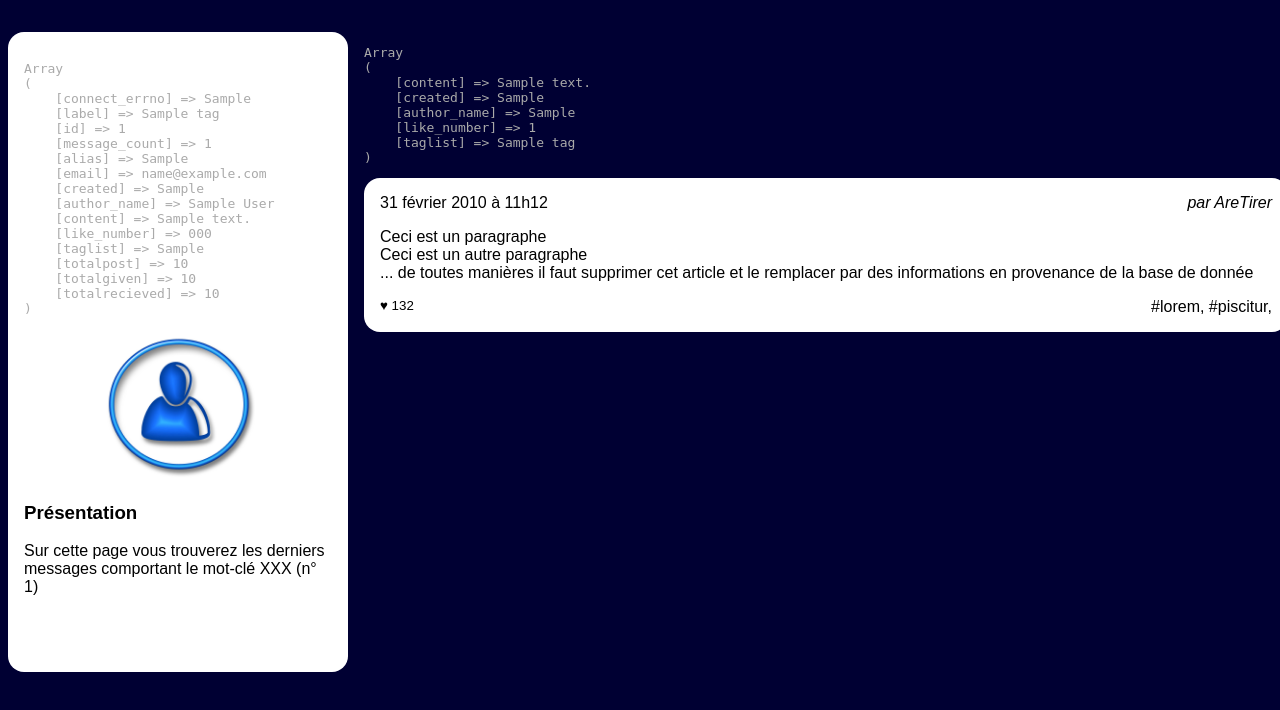
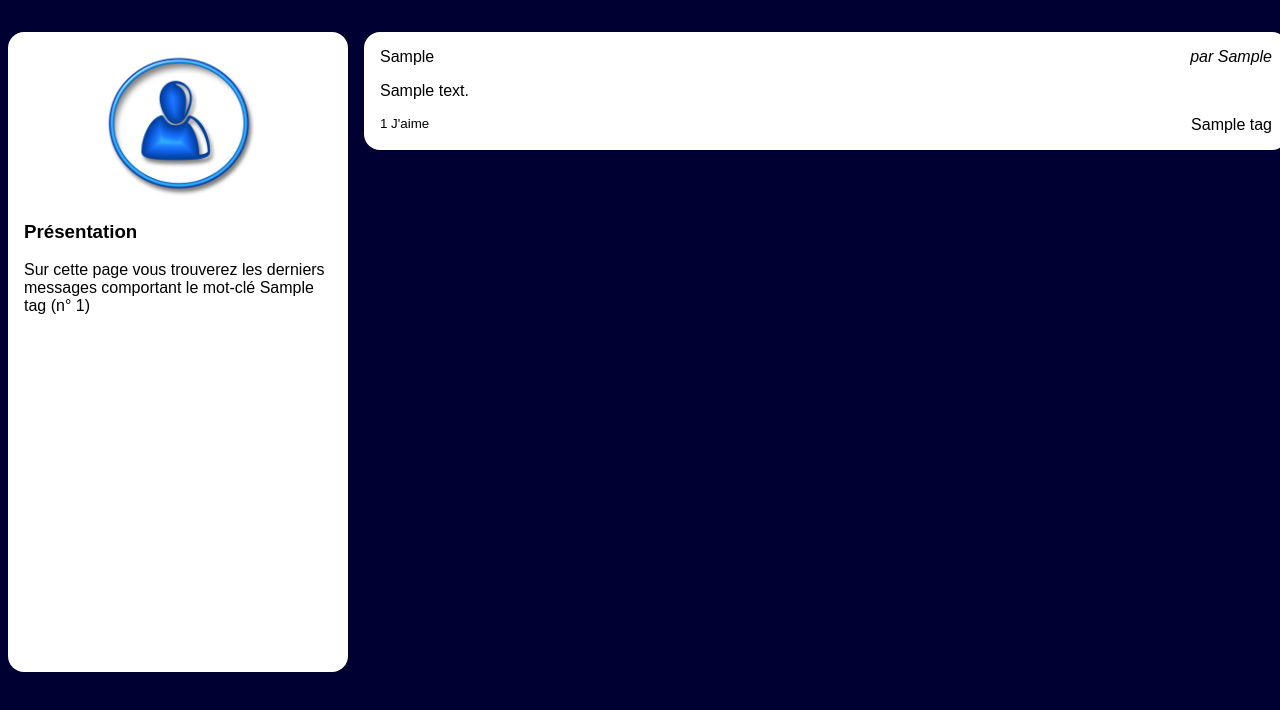
Before and after one commit to boris-valero/social_network, a PHP site: page /tags.php?tag_id=1 in a window 1280 px wide. Shown: the part 90-800 px from the top of the page. Run offline with PHP 8.4, Linux system fonts and the light colour scheme; tables that the repository leaves empty or names only in its code hold one stand-in row (values such as "Sample post").

Commit message:
Update Tags.php

```diff
--- a/tags.php
+++ b/tags.php
@@ -22,53 +22,32 @@
                     <li><a href="followers.php?user_id=5">Mes suiveurs</a></li>
                     <li><a href="subscriptions.php?user_id=5">Mes abonnements</a></li>
                 </ul>
-
             </nav>
         </header>
         <div id="wrapper">
             <?php
-            /**
-             * Cette page est similaire à wall.php ou feed.php
-             * mais elle porte sur les mots-clés (tags)
-             */
-            /**
-             * Etape 1: Le mur concerne un mot-clé en particulier
-             */
             $tagId = intval($_GET['tag_id']);
             ?>
             <?php
-            /**
-             * Etape 2: se connecter à la base de donnée
-             */
-            $mysqli = new mysqli("localhost", "root", "root", "socialnetwork");
+            $mysqli = new mysqli("localhost", "root", "getenv('DB_PASS')", "socialnetwork");
             ?>
-
             <aside>
                 <?php
-                /**
-                 * Etape 3: récupérer le nom du mot-clé
-                 */
                 $laQuestionEnSql = "SELECT * FROM tags WHERE id= '$tagId' ";
                 $lesInformations = $mysqli->query($laQuestionEnSql);
                 $tag = $lesInformations->fetch_assoc();
-                //@todo: afficher le résultat de la ligne ci dessous, remplacer XXX par le label et effacer la ligne ci-dessous
-                echo "<pre>" . print_r($tag, 1) . "</pre>";
                 ?>
                 <img src="user.jpg" alt="Portrait de l'utilisatrice"/>
                 <section>
                     <h3>Présentation</h3>
                     <p>Sur cette page vous trouverez les derniers messages comportant
-                        le mot-clé XXX
+                        le mot-clé <?php echo htmlspecialchars($tag['label']) ?>
                         (n° <?php echo $tagId ?>)
                     </p>
-
                 </section>
             </aside>
             <main>
                 <?php
-                /**
-                 * Etape 3: récupérer tous les messages avec un mot clé donné
-                 */
                 $laQuestionEnSql = "
                     SELECT posts.content,
                     posts.created,
@@ -90,36 +69,32 @@
                 {
                     echo("Échec de la requete : " . $mysqli->error);
                 }
-
-                /**
-                 * Etape 4: @todo Parcourir les messsages et remplir correctement le HTML avec les bonnes valeurs php
-                 */
                 while ($post = $lesInformations->fetch_assoc())
                 {
-
-                    echo "<pre>" . print_r($post, 1) . "</pre>";
                     ?>
                     <article>
                         <h3>
-                            <time datetime='2020-02-01 11:12:13' >31 février 2010 à 11h12</time>
+                            <time datetime='<?php echo htmlspecialchars($post['created']); ?>'>
+                                <?php echo htmlspecialchars($post['created']); ?>
+                            </time>
                         </h3>
-                        <address>par AreTirer</address>
+                        <address>par <?php echo htmlspecialchars($post['author_name']); ?></address>
                         <div>
-                            <p>Ceci est un paragraphe</p>
-                            <p>Ceci est un autre paragraphe</p>
-                            <p>... de toutes manières il faut supprimer cet
-                                article et le remplacer par des informations en
-                                provenance de la base de donnée</p>
+                            <p><?php echo nl2br(htmlspecialchars($post['content'])); ?></p>
                         </div>
                         <footer>
-                            <small>♥ 132</small>
-                            <a href="">#lorem</a>,
-                            <a href="">#piscitur</a>,
+                            <small><?php echo intval($post['like_number']); ?> J'aime</small>
+                            <?php
+                            $tags = explode(',', $post['taglist']);
+                            foreach ($tags as $tag) {
+                                echo '<a href="#">' . htmlspecialchars($tag) . '</a> ';
+                            }
+                            ?>
                         </footer>
                     </article>
-                <?php } ?>
-
-
+                <?php
+                }
+                ?>
             </main>
         </div>
     </body>
```
